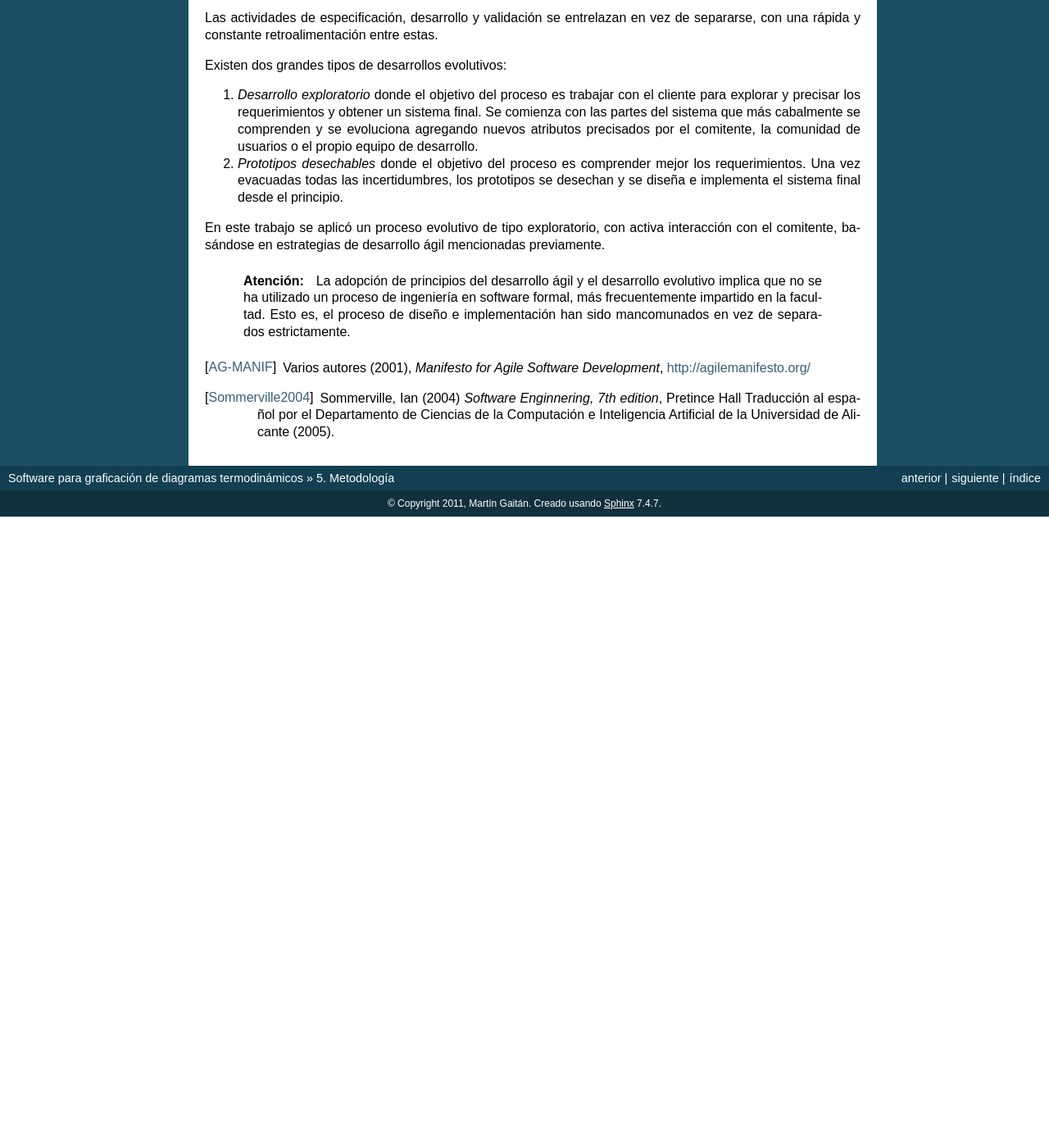
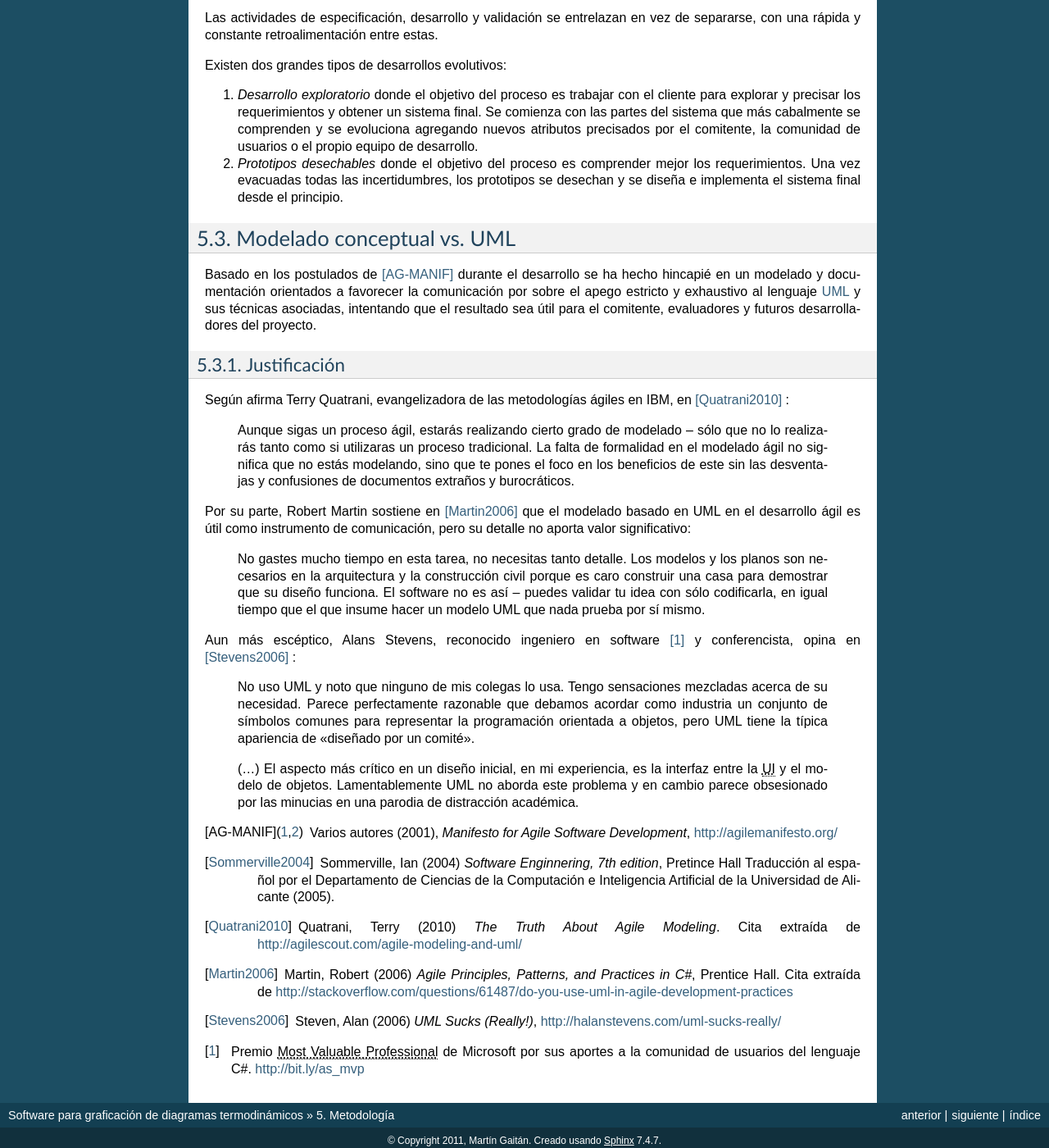
Before and after one commit to mgaitan/gpec2010, a Sphinx documentation site: the page built from docs/metodologia.rst, in a window 1280 px wide and 1400 px high, scrolled down 1195 px. Shown: the whole window at 82% size. Built offline with Sphinx 7.4.7, drawn with Linux system fonts in a browser that asks for light colours; formulas are drawn with MathJax 3; before the commit the page ends 1825 px from its top, so only the background shows below that; some of the changed text lies outside the part shown.

Commit message:
cambios finales propuestos por Gustavo

```diff
--- a/docs/conf.py
+++ b/docs/conf.py
@@ -61,7 +61,7 @@ language = 'es'
 
 # There are two options for replacing |today|: either, you set today to some
 # non-false value, then it is used:
-today = 'Marzo de 2010'
+today = 'Abril de 2010'
 # Else, today_fmt is used as the format for a strftime call.
 #today_fmt = '%B %d, %Y'
 
@@ -219,7 +219,7 @@ _TITLE = ur"""
         \par}
       \vfill\vfill
       {\large
-        Marzo de 2011
+        Abril de 2011
        \vfill
        \strong{Director}\\
           Mg. Gustavo Wolfmann\\
--- a/docs/metodologia.rst
+++ b/docs/metodologia.rst
@@ -9,7 +9,7 @@ de la tecnología adoptada para la implementación.
 
 
 Metodologías Ágiles
---------------------
+===================
 
 Este proyecto integrador ha sido guiado por un conjunto de preceptos
 comunes a las *metodologías ágiles de desarrollo de software*.
@@ -49,7 +49,7 @@ otras.
 .. _desarrollo:
 
 Desarrollo evolutivo adaptado
------------------------------
+=============================
 
 Según [Sommerville2004]_, el desarrollo evolutivo se basa en la idea de
 una implementación inicial, exponiéndola a los comentarios del comitente o
@@ -77,15 +77,55 @@ Existen dos grandes tipos de desarrollos evolutivos:
     prototipos se desechan y se diseña e implementa el sistema final desde el
     principio.
 
-En este trabajo se aplicó un proceso evolutivo de tipo exploratorio, con activa
-interacción con el comitente, basándose en estrategias de desarrollo ágil mencionadas previamente.
+.. _anti-uml:
 
-    .. attention::
+Modelado conceptual vs. UML
+===========================
 
-       La adopción de principios del desarrollo ágil y el desarrollo evolutivo
-       implica que no se ha utilizado un proceso de ingeniería en software formal, más
-       frecuentemente impartido en la facultad. Esto es, el proceso de diseño e
-       implementación han sido mancomunados en vez de separados estrictamente.
+Basado en los postulados de [AG-MANIF]_ durante el desarrollo se ha hecho hincapié
+en un modelado y documentación orientados a favorecer la comunicación
+por sobre el apego estricto y exhaustivo al lenguaje :term:`UML` y sus técnicas asociadas,
+intentando que el resultado sea útil para el comitente, evaluadores y futuros desarrolladores
+del proyecto.
+
+
+Justificación
+-------------
+
+Según afirma Terry Quatrani, evangelizadora de las metodologías ágiles en IBM,
+en [Quatrani2010]_ :
+
+    Aunque sigas un proceso ágil, estarás realizando cierto grado de modelado
+    – sólo que no lo realizarás tanto como si utilizaras un proceso tradicional.
+    La falta de formalidad en el modelado ágil no significa que no estás modelando,
+    sino que te pones el foco en los beneficios de este sin las desventajas
+    y confusiones de documentos extraños y burocráticos.
+
+Por su parte, Robert Martin sostiene en [Martin2006]_ que el modelado basado en UML
+en el desarrollo ágil es útil como instrumento de comunicación,
+pero su detalle no aporta valor significativo:
+
+    No gastes mucho tiempo en esta tarea, no necesitas tanto detalle.
+    Los modelos y los planos son necesarios en la arquitectura y la construcción
+    civil porque es caro construir una casa para demostrar que su diseño funciona.
+    El software no es así – puedes validar tu idea con sólo codificarla, en igual
+    tiempo que el que insume hacer un modelo UML que nada prueba por sí
+    mismo.
+
+Aun más escéptico, Alans Stevens, reconocido ingeniero en software [#]_
+y conferencista, opina en [Stevens2006]_ :
+
+    No uso UML y noto que ninguno de mis colegas lo usa. Tengo sensaciones
+    mezcladas acerca de su necesidad. Parece perfectamente razonable que debamos
+    acordar como industria un conjunto de símbolos comunes para representar
+    la programación orientada a objetos, pero UML tiene la típica apariencia
+    de "diseñado por un comité".
+
+    (...) El aspecto más crítico en un diseño inicial, en mi experiencia,
+    es la interfaz entre la :abbr:`UI (interfaz de usuario)` y el modelo de
+    objetos. Lamentablemente UML no aborda este problema y en cambio parece
+    obsesionado por las minucias en una parodia de distracción académica.
+
 
 
 .. [AG-MANIF]  Varios autores (2001), *Manifesto for Agile Software Development*, http://agilemanifesto.org/
@@ -93,3 +133,18 @@ interacción con el comitente, basándose en estrategias de desarrollo ágil men
 .. [Sommerville2004] Sommerville, Ian (2004) *Software Enginnering, 7th edition*, Pretince Hall
             Traducción al español por el Departamento de Ciencias de la Computación e Inteligencia
             Artificial de la Universidad de Alicante (2005).
+
+
+.. [Quatrani2010]  Quatrani, Terry (2010) *The Truth About Agile
+                   Modeling*. Cita extraída de
+                   http://agilescout.com/agile-modeling-and-uml/
+
+
+.. [Martin2006]  Martin, Robert (2006) *Agile Principles, Patterns, and Practices in C#*,
+                 Prentice Hall. Cita extraída de http://stackoverflow.com/questions/61487/do-you-use-uml-in-agile-development-practices
+
+.. [Stevens2006]  Steven, Alan (2006) *UML Sucks (Really!)*,
+                 http://halanstevens.com/uml-sucks-really/
+
+.. [#] Premio :abbr:`Most Valuable Professional (MVP)` de Microsoft por sus aportes
+       a la comunidad de usuarios del lenguaje C#. http://bit.ly/as_mvp
```
Also changed, not shown: docs/arquitectura.rst (+23 -48 lines), docs/requerimientos.rst (+12 -9 lines), docs/verificacion.rst (+25 -14 lines), 12 other files.
